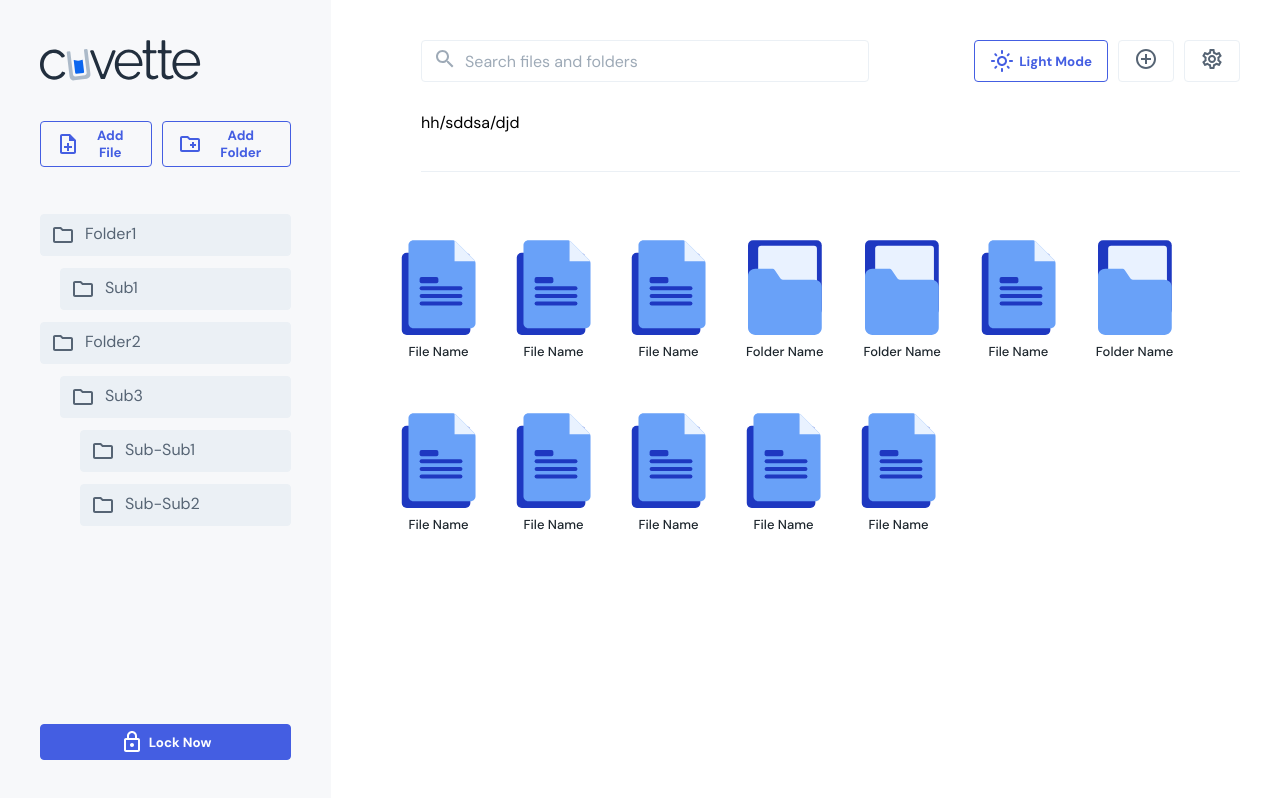
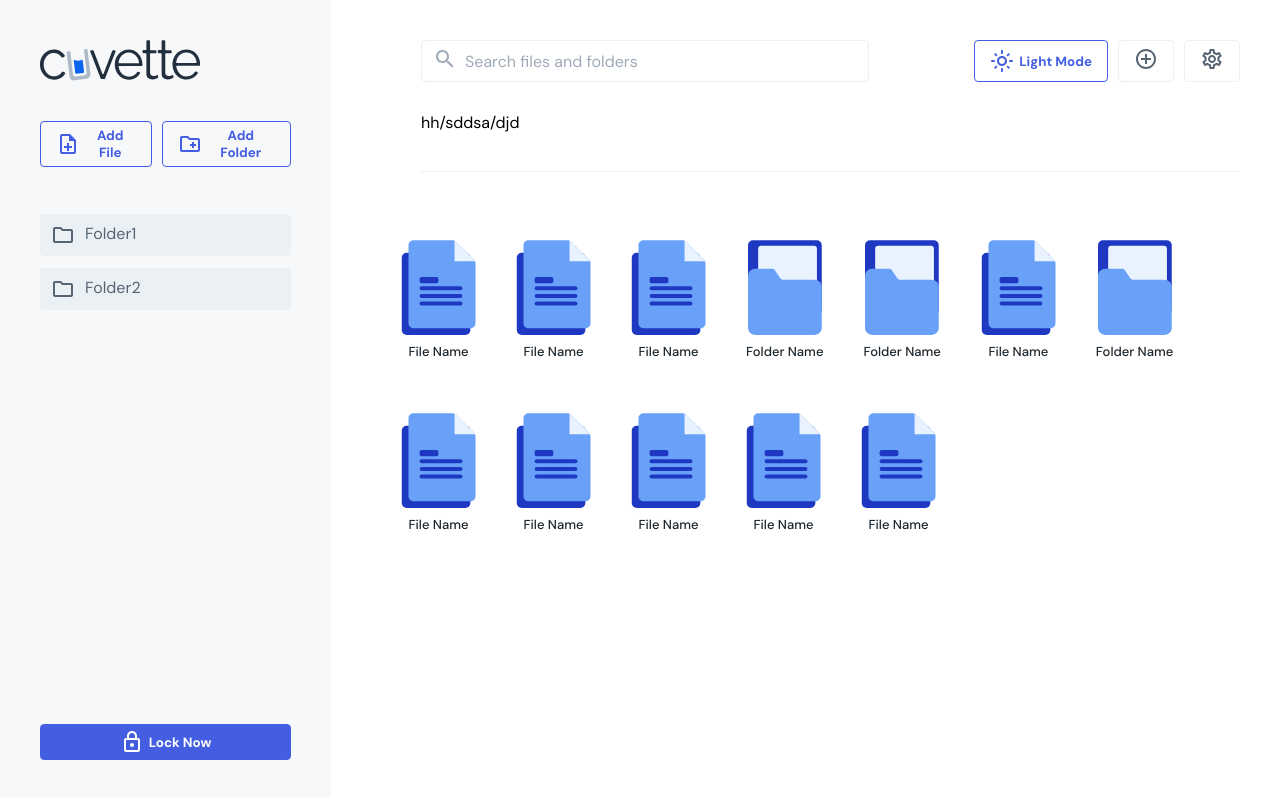
Before and after one commit to Deep062001/X-plore, a React (Create React App) app: page / in a window 1280 px wide. Shown: the top 798 px of the page. Built offline with nearby package versions, Linux system fonts and the light colour scheme.

Commit message:
Collapse and expand child folder in left folder index

```diff
--- a/src/CompleteStructure.js
+++ b/src/CompleteStructure.js
@@ -3,11 +3,17 @@ const completeStructure= [
       name: "Folder1",
       id: 123,
       path: [0],
+      isFolder: true,
+      isActive: false,
+      content: "",
       childNodes: [
         {
           name: "Sub1",
           id: 234,
           path: [0,0],
+          isFolder: true,
+          isActive: false,
+          content: "",
           childNodes: []
         },
       ]
@@ -16,22 +22,34 @@ const completeStructure= [
       name: "Folder2",
       id: 3434,
       path: [1],
+      isFolder: true,
+      isActive: false,
+      content: "",
       childNodes: [
         {
           name: "Sub3",
           id: 344,
           path: [1,0],
+          isFolder: true,
+          isActive: false,
+          content: "",
           childNodes: [
             {
               name: "Sub-Sub1",
               id: 443,
               path: [1,0,0],
+              isFolder: true,
+              isActive: false,
+              content: "",
               childNodes: []
             },
             {
               name: "Sub-Sub2",
-              id: 344,
+              id: 342,
               path: [1,0,1],
+              isFolder: true,
+              isActive: false,
+              content: "",
               childNodes: []
             },
           ]
--- a/src/components/FolderIndex/FolderIndex.js
+++ b/src/components/FolderIndex/FolderIndex.js
@@ -1,4 +1,4 @@
-import React, { useContext } from 'react';
+import React, { useContext, useEffect, useState } from 'react';
 import FolderIndexItem from '../FolderIndexItem/FolderIndexItem';
 import './FolderIndex.scss';
 import context from '../../Context';
@@ -6,23 +6,49 @@ import completeStructure from '../../CompleteStructure';
 
 const FolderIndex = () => {
   const isLight=useContext(context);
+  const [idx,setIdx]=useState([]);
+  let index=[];
 
-  const index=[];
+  function changeState(path){
+    let element=completeStructure[path[0]];
+
+    for(let i=1;i<path.length;i++){
+      element=element.childNodes[path[i]];
+    }
+
+    element.isActive=(!element.isActive);
+    console.log(element);
+
+    if(index=[]){
+      createIndex(completeStructure,0);
+    };
+
+    setIdx(index);
+
+  }
 
   function createIndex(folderArray, marginL){
     folderArray.forEach(function(item){
-      index.push(<FolderIndexItem name={item.name} marginL={marginL} />);
+      index.push(<FolderIndexItem key={item.id} name={item.name} marginL={marginL} path={item.path} isActive={item.isActive} changeState={changeState}/>);
 
-      if(item.childNodes.length>0){
+      if(item.childNodes.length>0 && item.isActive){
         createIndex(item.childNodes,marginL+20);
       }
     })
   }
 
+  useEffect(()=>{
+    console.log("I am Called useEffect");
+      index=[];
+      createIndex(completeStructure,0);
+      setIdx(index);
+  },[]);
+
+
+
   return (
     <div className={isLight?'folder-index':'folder-index-dt'}>
-        {createIndex(completeStructure,0)}
-        {index}
+        {idx}
         {/* <FolderIndexItem/>
         <FolderIndexItem/>
         <FolderIndexItem/>
--- a/src/components/FolderIndexItem/FolderIndexItem.js
+++ b/src/components/FolderIndexItem/FolderIndexItem.js
@@ -6,8 +6,14 @@ import context from '../../Context';
 const FolderIndexItem = (props) => {
   const isLight=useContext(context);
   const marginL=props.marginL.toString()+"px";
+
+  function handleClick(){
+    props.changeState(props.path);
+  }
+
+
   return (
-    <div className={isLight?'folder-index-item':'folder-index-item-dt'} style={{ marginLeft : marginL }}>
+    <div className={isLight?'folder-index-item':'folder-index-item-dt'} style={{ marginLeft : marginL }} onClick={handleClick}>
           <FolderOutlinedIcon/> {props.name}
     </div>
   )
```
Also changed, not shown: src/csConstructor.js (added, +15 -0 lines).
